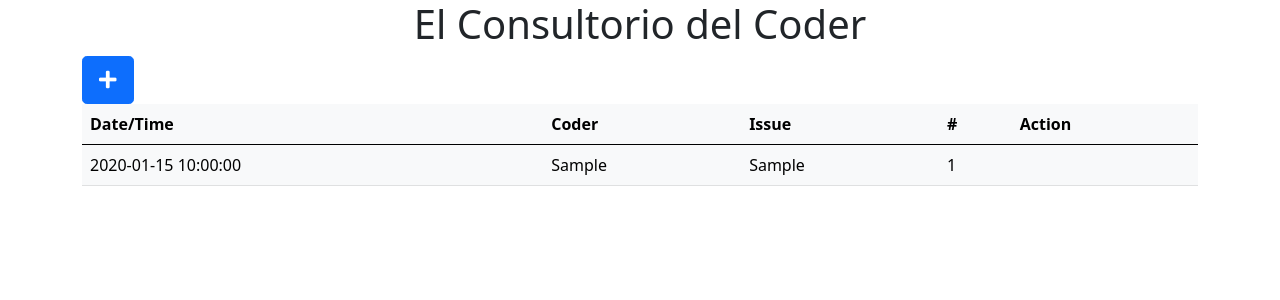
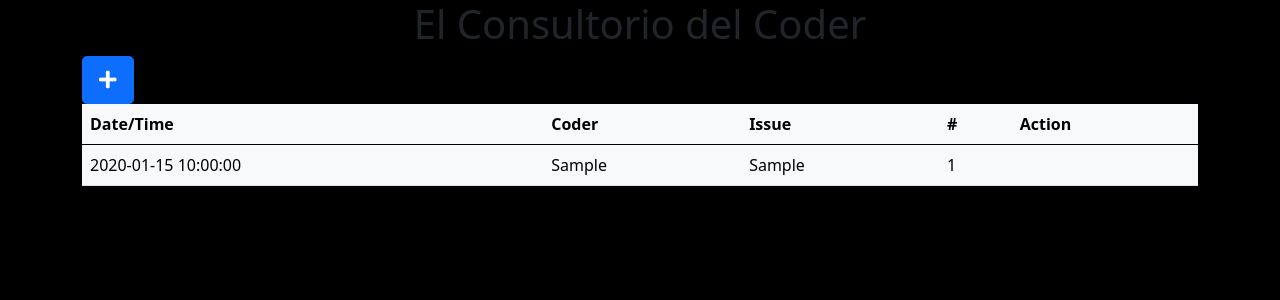
Before and after one commit to amrhefny87/CodersOffice, a PHP site: page / in a window 1280 px wide. Shown: the top 300 px of the page. Run offline with PHP 8.4, Linux system fonts and the light colour scheme; tables that the repository leaves empty or names only in its code hold one stand-in row (values such as "Sample post"); some libraries are stand-ins or nearby versions.

Commit message:
Se creó la rama feature/create

```diff
--- /dev/null
+++ b/public/styles/create.css
@@ -0,0 +1,3 @@
+body {
+    background-color: black;
+}
--- a/src/Views/CodersList.php
+++ b/src/Views/CodersList.php
@@ -1,18 +1,6 @@
 <!DOCTYPE html>
 <html lang="en">
 
-<head>
-    <meta charset="utf-8">
-    <meta http-equiv="X-UA-Compatible" content="IE=edge">
-    <meta name="viewport" content="width=device-width, initial-scale=1, shrink-to-fit=no">
-    <meta name="description" content="">
-    <meta name="author" content="">
-    <link href="../../vendorJs/fontawesome-free/css/all.min.css" rel="stylesheet" type="text/css">
-    <link href="https://fonts.googleapis.com/css?family=Nunito:200,200i,300,300i,400,400i,600,600i,700,700i,800,800i,900,900i" rel="stylesheet">
-    <link href="../../css/sb-admin-2.min.css" rel="stylesheet">
-    <link href="../../vendorJs/datatables/dataTables.bootstrap4.min.css" rel="stylesheet">
-    <title>SB Admin 2 - Dashboard</title>
-</head>
 
 <?php require_once("Components/Layout.php"); ?>
 
--- a/src/Views/Components/Layout.php
+++ b/src/Views/Components/Layout.php
@@ -7,6 +7,6 @@
     <link rel="stylesheet" href="https://cdnjs.cloudflare.com/ajax/libs/font-awesome/5.15.1/css/all.min.css">
     <link rel="stylesheet" href="https://cdn.linearicons.com/free/1.0.0/icon-font.min.css">
     <link href="https://cdn.jsdelivr.net/npm/bootstrap@5.0.1/dist/css/bootstrap.min.css" rel="stylesheet" integrity="sha384-+0n0xVW2eSR5OomGNYDnhzAbDsOXxcvSN1TPprVMTNDbiYZCxYbOOl7+AMvyTG2x" crossorigin="anonymous">
-
+    <link rel="stylesheet" href="../../../public/styles/create.css">
     <title>Student Manager</title>
 </head>
```
Also changed, not shown: src/Views/CreateCoder.php (+4 -4 lines).
